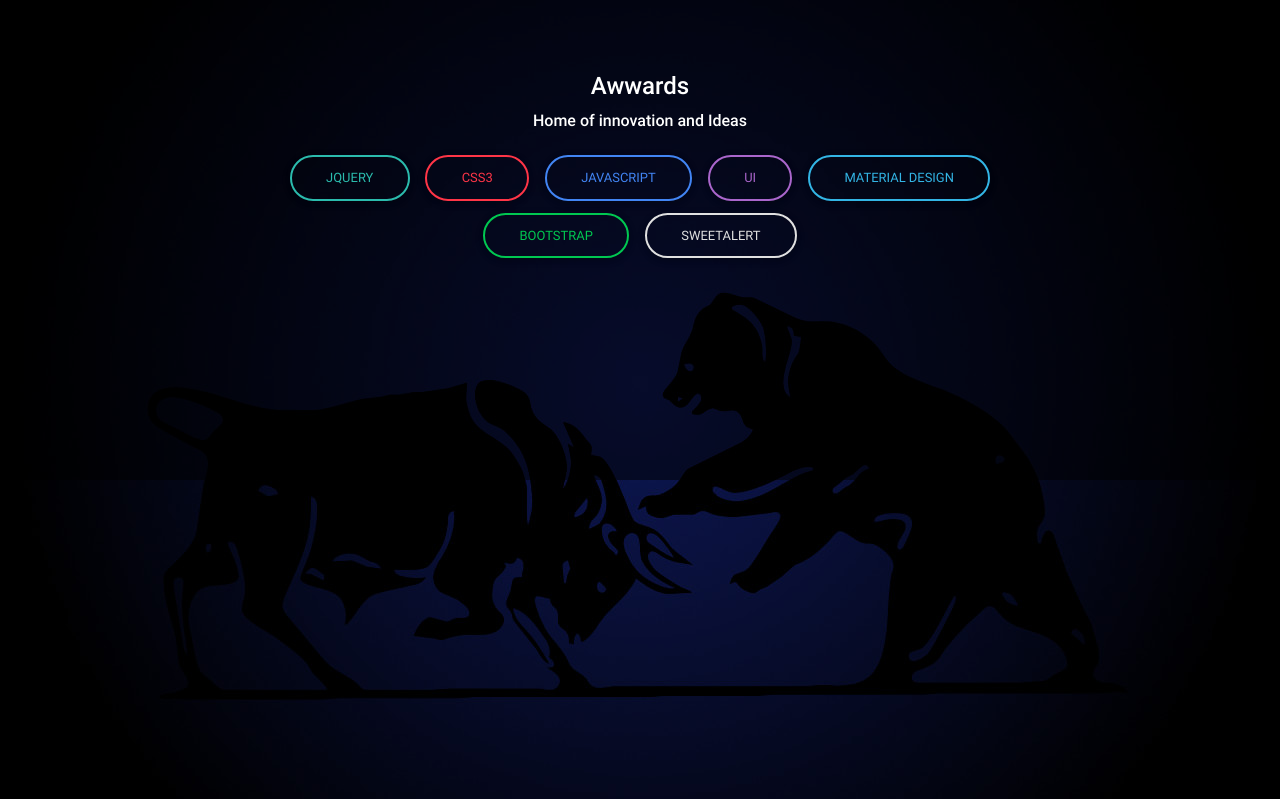
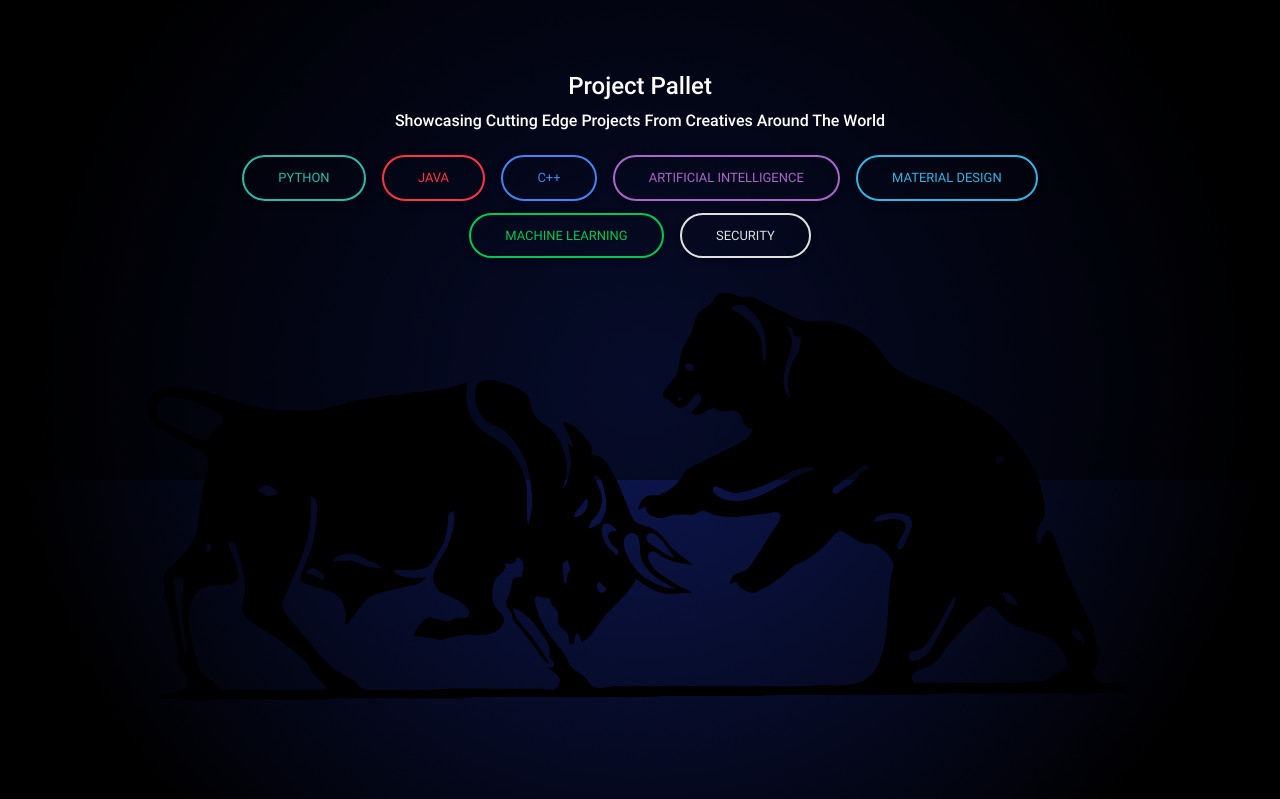
Before and after one commit to TechVictorKE/project-pallet, a Django app: page / in a window 1280 px wide. Shown: the part 64-863 px from the top of the page. Run offline with Django 3.2, Linux system fonts and the light colour scheme; data that the repository does not hold is empty; some libraries are stand-ins or nearby versions.

Commit message:
Edited Index template

```diff
--- a/projectpallet/templates/index.html
+++ b/projectpallet/templates/index.html
@@ -5,15 +5,15 @@
 <div class="home">
 <div class="overly">
   <br><br><br>
-  <h4 id="awa">Awwards</h4>
-  <p>Home of innovation and Ideas </p>
-    <button class="btn btn-outline-default" type="button" name="button">Jquery</button>
-    <button class="btn btn-outline-danger" type="button" name="button">Css3</button>
-    <button class="btn btn-outline-primary" type="button" name="button">Javascript</button>
-    <button class="btn btn-outline-secondary" type="button" name="button">UI</button>
+  <h4 id="awa">Project Pallet</h4>
+  <p>Showcasing Cutting Edge Projects From Creatives Around The World</p>
+    <button class="btn btn-outline-default" type="button" name="button">Python</button>
+    <button class="btn btn-outline-danger" type="button" name="button">Java</button>
+    <button class="btn btn-outline-primary" type="button" name="button">C++</button>
+    <button class="btn btn-outline-secondary" type="button" name="button">Artificial Intelligence</button>
     <button class="btn btn-outline-info" type="button" name="button">Material Design</button><br>
-    <button class="btn btn-outline-success" type="button" name="button">Bootstrap</button>
-    <button class="btn btn-outline-light" type="button" name="button">SweetAlert</button>
+    <button class="btn btn-outline-success" type="button" name="button">Machine Learning</button>
+    <button class="btn btn-outline-light" type="button" name="button">Security</button>
 </div>
 </div>
 <br>
```
